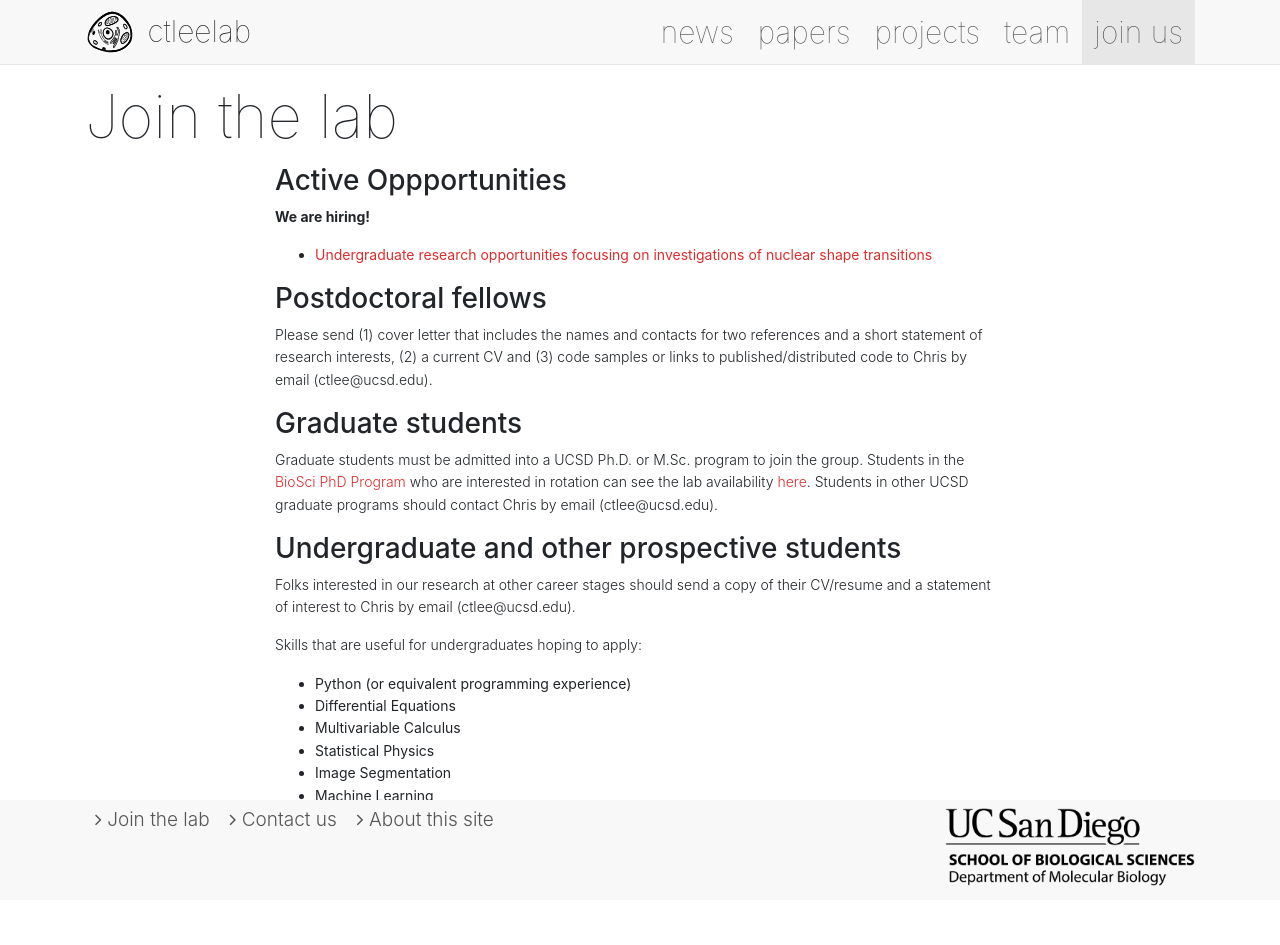
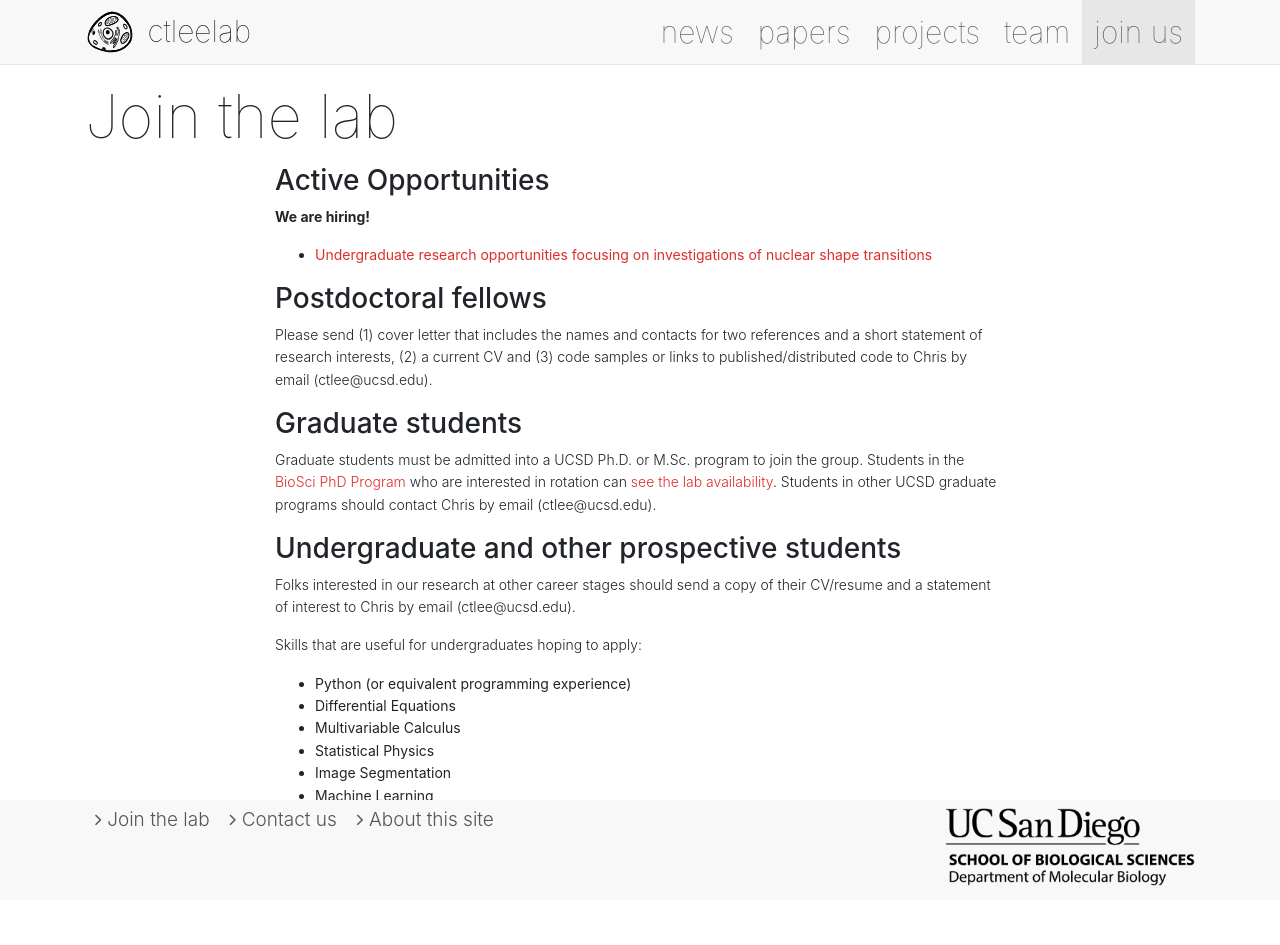
Before and after one commit to ctleelab/bulletin, a Jekyll site: the page built from misc/_posts/2013-10-27-join.md, in a window 1280 px wide. Built offline with Jekyll 4.4.1, drawn with Linux system fonts in a browser that asks for light colours.

Commit message:
Adding alt text; fix typos
Signed-off-by: Christopher T. Lee <ctlee@ucsd.edu>

```diff
--- a/_layouts/member.html
+++ b/_layouts/member.html
@@ -7,7 +7,7 @@
 <div class="row">
 	<div class="col-lg-12">
 		{% if member.image %}
-		<img class="pull-left pad-right media-object d-none d-sm-block" alt=" {{ member.title }}'s photo" src="{{ member.image | relative_url }}">
+		<img class="pull-left pad-right media-object d-none d-sm-block" alt="{{ member.title }}" src="{{ member.image | relative_url }}">
 		{% endif %}
 		<div class="titlebox">
 			<div class="bigtitle">
--- a/_layouts/paper.html
+++ b/_layouts/paper.html
@@ -65,7 +65,7 @@
 
 			{% if page.biorxiv %}
 			<div class="smallhead">
-				BioRxiv
+				bioRxiv
 			</div>
 			<div class="pad-left note">
 				<div class="smallspacer"></div>
--- a/index.html
+++ b/index.html
@@ -7,7 +7,7 @@
 
 <div class="row">
 	<div class="col-lg-12">
-		<object class="pull-left biglogo" data="{{ '/images/logo.svg' | relative_url }}" type="image/svg+xml"></object>
+		<object class="pull-left biglogo" data="{{ '/images/logo.svg' | relative_url }}" type="image/svg+xml" alt="the ctleelab logo"></object>
 		<div class="bigtitle logobox">
 			ctleelab research
 		</div>
@@ -31,7 +31,7 @@
 		</div>
 	</div>
 	<div class="col-lg-7">
-		<img width="600px" src="{{ '/images/overview.webp' | relative_url }}" class="img-fluid" alt="ctleelab research overview">
+		<img width="600" src="{{ '/images/overview.webp' | relative_url }}" class="img-fluid" alt="ctleelab research overview showing how we develop tools for studying membrane shapes and how we apply those tools to problems such as mitochondria cristae and axon shapes.">
 	</div>
 </div>
 
--- a/misc/_posts/2013-10-27-join.md
+++ b/misc/_posts/2013-10-27-join.md
@@ -10,7 +10,7 @@
 {% if job_posts.size == 0 %}
 **While there are no currently advertised openings, we are always excited to hear from interested candidates. We are committed to improving diversity in the computational sciences. Applicants of diverse backgrounds are particularly encouraged to apply.**
 {% else %}
-## Active Oppportunities
+## Active Opportunities
 **We are hiring!**
 {% for post in job_posts %}
 - [{{post.title}}]({{ post.url | relative_url }})
@@ -23,7 +23,9 @@
 
 ## Graduate students
 
-Graduate students must be admitted into a UCSD Ph.D. or M.Sc. program to join the group. Students in the [BioSci PhD Program](https://biology.ucsd.edu/education/grad/phd/index.html) who are interested in rotation can see the lab availability [here](https://biology.ucsd.edu/research/faculty/ctlee). Students in other UCSD graduate programs should contact Chris by email (ctlee<span style="display:none">obfuscate</span>@ucsd.edu).
+Graduate students must be admitted into a UCSD Ph.D. or M.Sc. program to join the group.
+Students in the [BioSci PhD Program](https://biology.ucsd.edu/education/grad/phd/index.html) who are interested in rotation can [see the lab availability](https://biology.ucsd.edu/research/faculty/ctlee).
+Students in other UCSD graduate programs should contact Chris by email (ctlee<span style="display:none">obfuscate</span>@ucsd.edu).
 
 ## Undergraduate and other prospective students
 
--- a/team/index.html
+++ b/team/index.html
@@ -21,7 +21,7 @@
 		<div class="col-lg-4 memberbox">
 			<div class="media">
   				<a class="float-left" href="{{ member.url | relative_url }}">
-    				<img width=160 class="mr-3" alt="{{ member.title }}'s picture" src="{{ member.image | relative_url }}">
+    				<img width=160 class="mr-3" alt="{{ member.title }}" src="{{ member.image | relative_url }}">
   				</a>
  			 	<div class="media-body">
     				<div class="head mb-1"><a href="{{ member.url | relative_url }}" class="off">{{ member.title }}</a></div>
@@ -53,7 +53,7 @@
 			<div class="media">
   				<!--
   				<a class="pull-left" href="{{ member.url }}">
-    				<img width=160 class="media-object" alt="{{ member.title }}'s picture" src="{{ member.image | relative_url }}">
+    				<img width=160 class="media-object" alt="{{ member.title }}" src="{{ member.image | relative_url }}">
   				</a>
   				-->
  			 	<div class="media-body">
```
